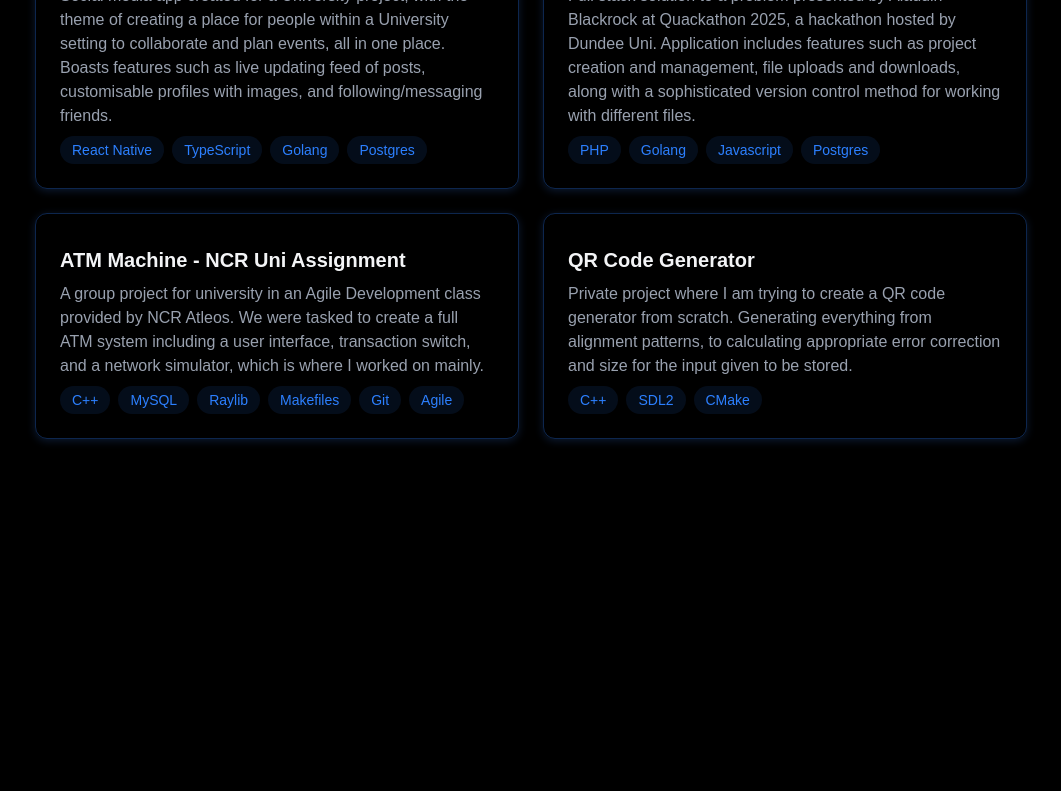
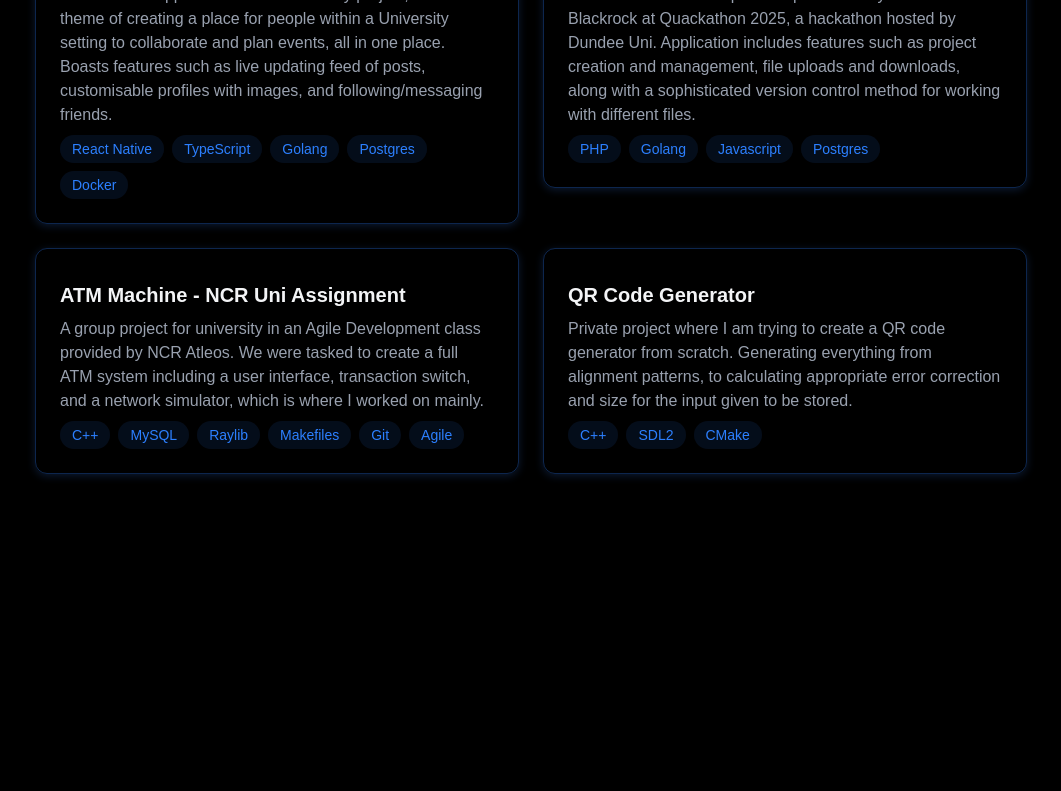
Before and after one commit to BenH9999/Portfolio, a React (Vite) app: page / in a window 1280 px wide. Shown: the part 1880-2671 px from the top of the page, without its empty margins (109-1170 px from the left). Built offline with nearby package versions, Linux system fonts and the light colour scheme.

Commit message:
more skills

```diff
--- a/src/components/sections/Projects.jsx
+++ b/src/components/sections/Projects.jsx
@@ -20,7 +20,7 @@ export const Projects = () => {
                 with images, and following/messaging friends.
               </p>
               <div className="flex flex-wrap gap-2">
-                {["React Native", "TypeScript", "Golang", "Postgres"].map((tech, key) => (
+                {["React Native", "TypeScript", "Golang", "Postgres", "Docker"].map((tech, key) => (
                   <span key={key} className="bg-blue-500/10 text-blue-500 py-1 px-3 rounded-full text-xs md:text-sm hover:bg-blue-500/20 hover:shadow-[0_2px_8px_rgba(59,130,246,0.2)] transition">
                     {tech}
                   </span>
```
